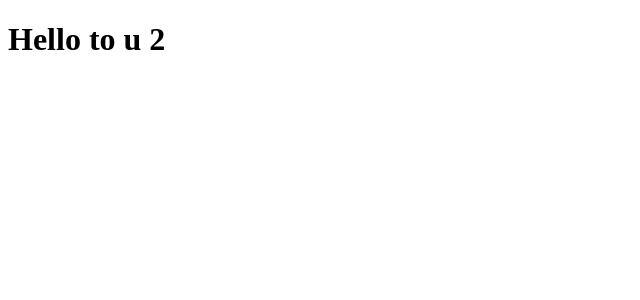
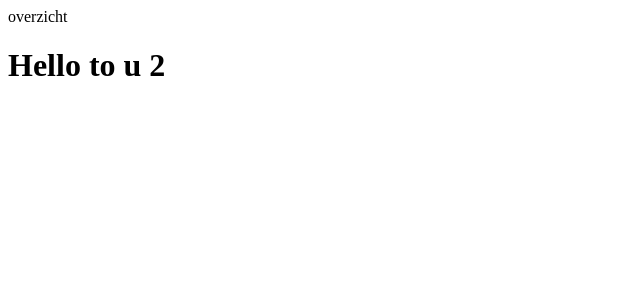
Before and after one commit to Frontend-2-2020/MovieDB-part3-Groep3, a React (Create React App) app: page / in a window 1280 px wide. Shown: the top 300 px of the page, without its empty margins (0-640 px from the left). Built offline with nearby package versions, Linux system fonts and the light colour scheme.

Commit message:
Split pagina's

```diff
--- a/package.json
+++ b/package.json
@@ -6,8 +6,11 @@
     "@testing-library/jest-dom": "^4.2.4",
     "@testing-library/react": "^9.4.0",
     "@testing-library/user-event": "^7.2.1",
+    "axios": "^0.19.0",
+    "bootstrap": "^4.4.1",
     "react": "^16.12.0",
     "react-dom": "^16.12.0",
+    "react-router-dom": "^5.1.2",
     "react-scripts": "3.3.0"
   },
   "scripts": {
--- a/src/App.js
+++ b/src/App.js
@@ -1,11 +1,29 @@
 import React, { Component } from "react";
+import Detail from "./pages/Detail";
+import Overzicht from "./pages/Overzicht";
+import Page404 from "./pages/Page404";
+import {
+  BrowserRouter as Router,
+  Switch,
+  Route,
+  Link
+} from "react-router-dom";
 
 class App extends Component {
   render() {
     return (
-      <div>
+      <Router>
+
+        <Switch>
+        <Route path="/Detail" component={Detail} />
+        <Route path="/" exact component={Overzicht} />
+        <Route path="/" component={Page404} />
+      </Switch>
+        <div>
         <h1>Hello to u 2</h1>
-      </div>
+        </div>
+      </Router>
+
     );
   }
 }
--- /dev/null
+++ b/src/pages/Detail.js
@@ -0,0 +1,13 @@
+import React, { Component } from 'react';
+
+class Detail extends Component {
+    render() {
+        return (
+            <div>
+
+            </div>
+        );
+    }
+}
+
+export default Detail;
--- /dev/null
+++ b/src/pages/Overzicht.js
@@ -0,0 +1,13 @@
+import React, { Component } from 'react';
+
+class Overzicht extends Component {
+    render() {
+        return (
+            <div>
+                overzicht
+            </div>
+        );
+    }
+}
+
+export default Overzicht;
--- /dev/null
+++ b/src/pages/Page404.js
@@ -0,0 +1,13 @@
+import React, { Component } from 'react';
+
+class Page404 extends Component {
+    render() {
+        return (
+            <div>
+
+            </div>
+        );
+    }
+}
+
+export default Page404;
```
Also changed, not shown: 1 other file (tests, documents, lock files or other folders).
